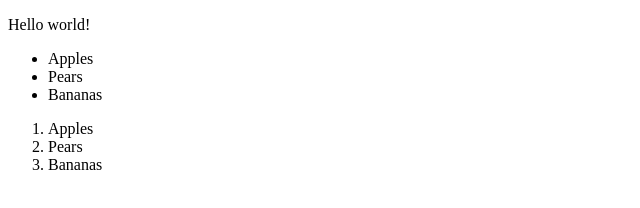
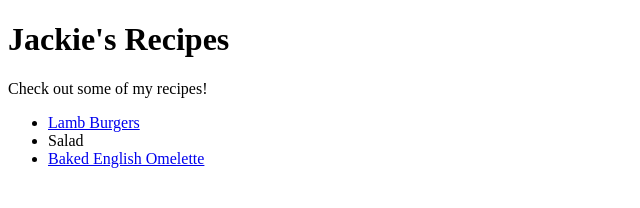
Before and after one commit to jackie-scholl/epischool-helloworld, a plain HTML site: page index.html in a window 1280 px wide. Shown: the whole page, without its empty margins (0-640 px from the left). Drawn offline with Linux system fonts and the light colour scheme.

Commit message:
adding two more pages

```diff
--- a/index.html
+++ b/index.html
@@ -1,26 +1,21 @@
 <!DOCTYPE HTML>
 <html>
 	<head>
-		<title> First webpage </title>
+		<title> Jackie's Recipes </title>
 	</head>
 
 	<body>
+		<h1> Jackie's Recipes </h1>
+
 		<p>
-			Hello world!
+			Check out some of my recipes!
 		</p>
 
 		<ul>
-			<li> Apples </li>
-			<li> Pears </li>
-			<li> Bananas </li>
+			<li> <a href="lamb-burger.html"> Lamb Burgers </a> </li>
+			<li> Salad </li>
+			<li> <a href="baked-english-omelette.html"> Baked English Omelette </a> </li>
 		</ul>
-
-		<ol>
-			<li> Apples </li>
-			<li> Pears </li>
-			<li> Bananas </li>
-		</ol>
-		</ol>
 
 	</body>
 </html>
```
